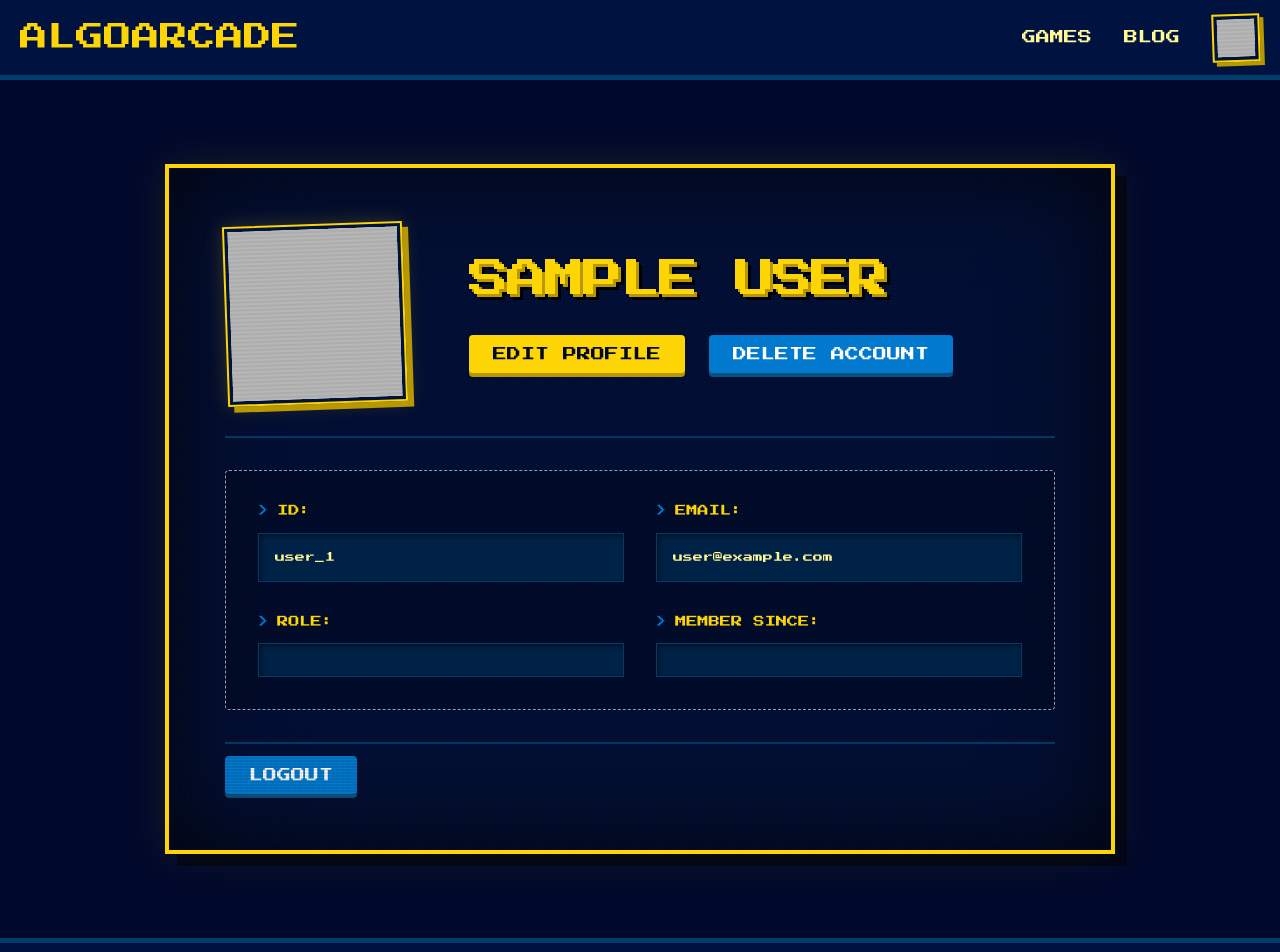
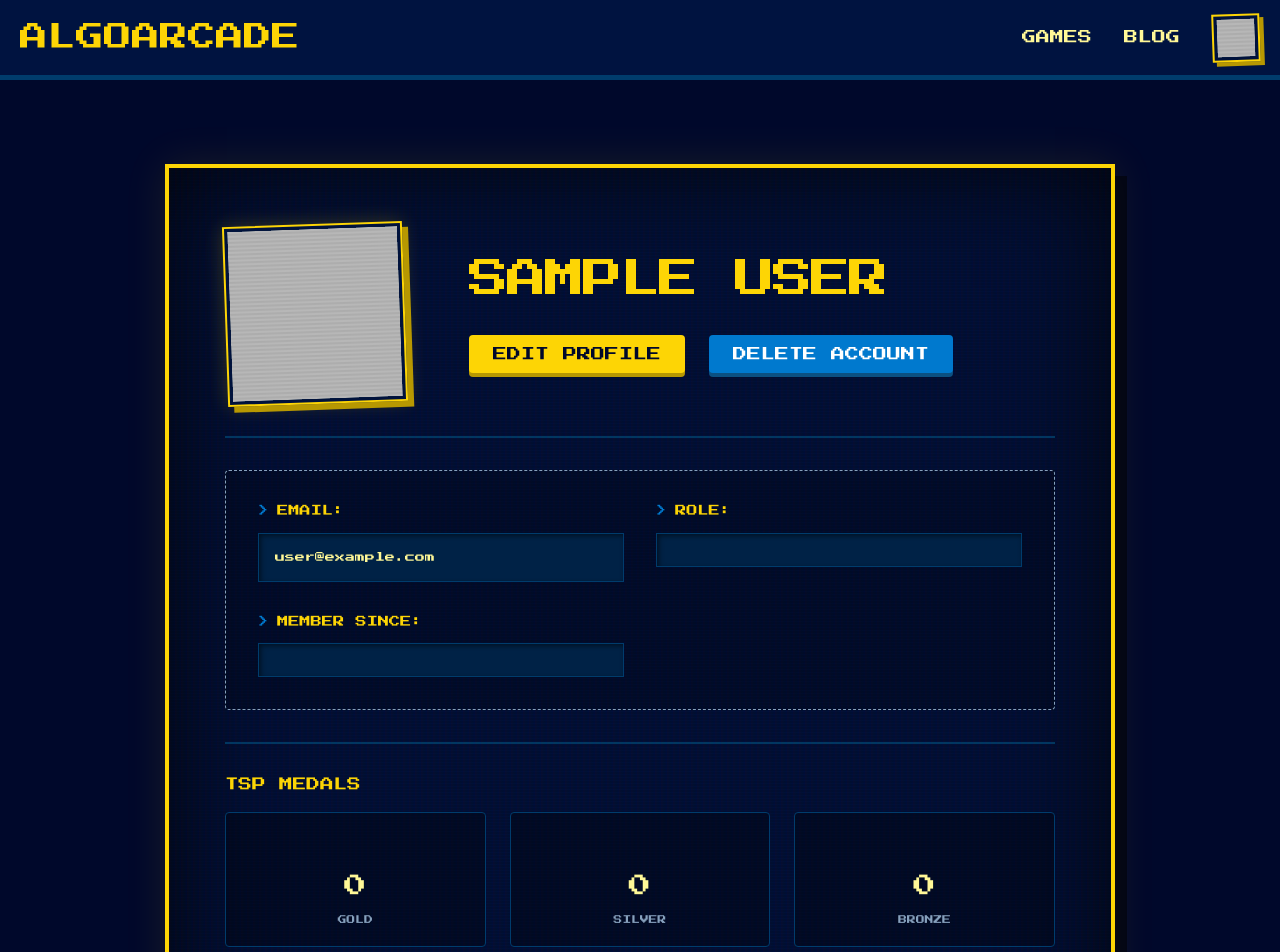
Before and after one commit to TeachingHub/algoarcade, a React app in the folder frontend/: page /profile in a window 1280 px wide. Shown: the top 952 px of the page. Built offline with nearby package versions, Linux system fonts and the light colour scheme; no server answers; the database is empty; sample sign-in values are in the browser's storage; the HTML template or start-up script is replaced by a standard one.

Commit message:
Modified Profile Page to show medals

```diff
--- a/frontend/src/pages/ProfilePage.tsx
+++ b/frontend/src/pages/ProfilePage.tsx
@@ -10,6 +10,11 @@ import Modal from "@/components/shared/Modal";
 import { useState } from "react";
 import Input from "@/components/shared/Input";
 import Loader from "@/components/shared/Loader";
+import { CircleStar } from "lucide-react";
+
+function getCSSVar(name: string): string {
+    return getComputedStyle(document.documentElement).getPropertyValue(name).trim();
+}
 
 export default function ProfilePage() {
     const { user, userProfile, loading } = useAuth();
@@ -90,10 +95,6 @@ export default function ProfilePage() {
                 <Divider size="xlarge" thickness="medium" />
                 <div className={styles.statsGrid}>
                     <div className={styles.infoItem}>
-                        <span className={styles.label}>ID:</span>
-                        <span className={styles.value}>{user?.uid}</span>
-                    </div>
-                    <div className={styles.infoItem}>
                         <span className={styles.label}>EMAIL:</span>
                         <span className={styles.value}>{user?.email}</span>
                     </div>
@@ -106,6 +107,27 @@ export default function ProfilePage() {
                         <span className={styles.value}>
                             {userProfile?.createdAt?.toDate().toLocaleDateString()}
                         </span>
+                    </div>
+                </div>
+                <Divider size="xlarge" thickness="medium" />
+                <div className={styles.medalsSection}>
+                    <h2 className={styles.medalsSectionTitle}>TSP MEDALS</h2>
+                    <div className={styles.medalsGrid}>
+                        <div className={styles.medalCard}>
+                            <CircleStar size={28} color={getCSSVar('--medal-gold')} />
+                            <span className={styles.medalCount}>{userProfile?.tspMedals?.gold ?? 0}</span>
+                            <span className={styles.medalLabel}>GOLD</span>
+                        </div>
+                        <div className={styles.medalCard}>
+                            <CircleStar size={28} color={getCSSVar('--medal-silver')} />
+                            <span className={styles.medalCount}>{userProfile?.tspMedals?.silver ?? 0}</span>
+                            <span className={styles.medalLabel}>SILVER</span>
+                        </div>
+                        <div className={styles.medalCard}>
+                            <CircleStar size={28} color={getCSSVar('--medal-bronze')} />
+                            <span className={styles.medalCount}>{userProfile?.tspMedals?.bronze ?? 0}</span>
+                            <span className={styles.medalLabel}>BRONZE</span>
+                        </div>
                     </div>
                 </div>
                 <Divider size="xlarge" thickness="medium" />
--- a/frontend/src/styles/pages/Profile.module.css
+++ b/frontend/src/styles/pages/Profile.module.css
@@ -55,7 +55,7 @@
     text-transform: uppercase;
     text-shadow:
         3px 3px 0px var(--yellow-box-shadow),
-        6px 6px 0px #000;
+        6px 6px 0px var(--black);
     line-height: 1.2;
     margin: 0;
     letter-spacing: -2px;
@@ -139,6 +139,51 @@
     transition: left 0.7s;
 }
 
+/* ─── Medals Section ─────────────────────────────────────── */
+
+.medalsSection {
+    position: relative;
+    z-index: 1;
+    margin: 2rem 0;
+}
+
+.medalsSectionTitle {
+    font-family: 'Press Start 2P', cursive;
+    font-size: 0.85rem;
+    color: var(--primary);
+    margin-bottom: 1.2rem;
+}
+
+.medalsGrid {
+    display: flex;
+    gap: 1.5rem;
+}
+
+.medalCard {
+    flex: 1;
+    display: flex;
+    flex-direction: column;
+    align-items: center;
+    gap: 0.6rem;
+    padding: 1.2rem 0.8rem;
+    background: rgba(0, 0, 0, 0.3);
+    border: 1px solid var(--border);
+    border-radius: 4px;
+}
+
+.medalCount {
+    font-family: 'Press Start 2P', cursive;
+    font-size: 1.4rem;
+    color: var(--foreground);
+}
+
+.medalLabel {
+    font-family: 'Press Start 2P', cursive;
+    font-size: 0.55rem;
+    color: var(--muted-foreground);
+    text-transform: uppercase;
+}
+
 @media (max-width: 768px) {
     .container {
         padding: 2rem;
@@ -168,4 +213,9 @@
     .actions {
         justify-content: center;
     }
+
+    .medalsGrid {
+        flex-direction: row;
+        gap: 1rem;
+    }
 }
```
Also changed, not shown: frontend/src/types/user/user.d.ts (+7 -0 lines).
